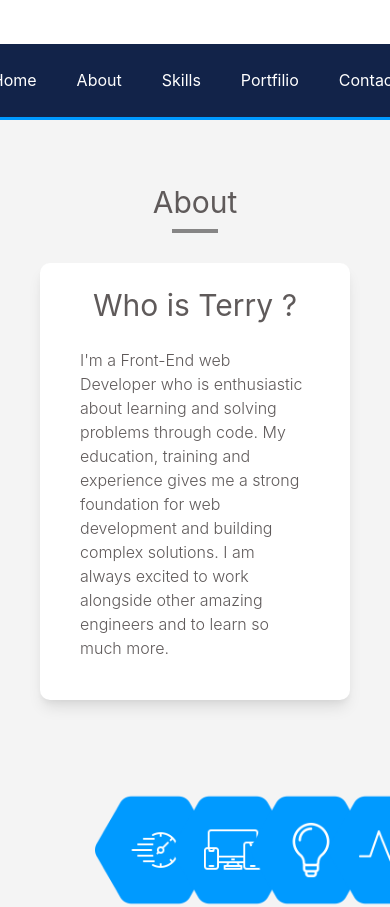
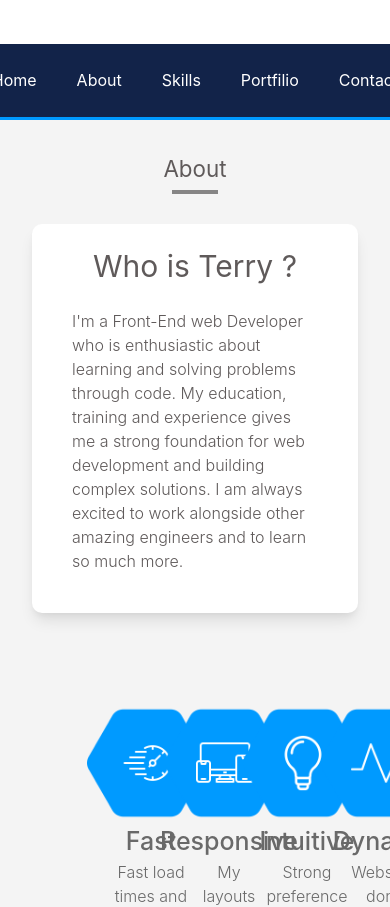
Before and after one commit to Rynkobes/portfolio, a React (Create React App) app: page / in a window 390 px wide. Shown: the part 800-1707 px from the top of the page. Built offline with nearby package versions, Linux system fonts and the light colour scheme.

Commit message:
fonts adjusted for mobile responsive design

```diff
--- a/src/components/AboutSection.tsx
+++ b/src/components/AboutSection.tsx
@@ -11,7 +11,8 @@ import BioCard from './BioCard'
 
 const AboutSection: React.FC = () => {
   return (
-    <Flex p={10}
+    <Flex
+      p={[8, 10]}
     id='about'
     flexDir='column'
     w='100%'
@@ -23,10 +24,10 @@ const AboutSection: React.FC = () => {
         flexDir='column'
         align='center'
         justify='center'
-        mt={5}
+        mt={[0, 5]}
         mb={5}
     >
-        <Text fontSize={30} fontWeight={400} color='#5f5a5a'>About</Text>
+        <Text fontSize={['1.4rem', '2rem']} fontWeight={400} color='#5f5a5a'>About</Text>
         <Divider w='40px' borderColor='#3d3b3b' border='3px' mt={1} />
       </Flex>
       <BioCard content={introMessage} />
```
